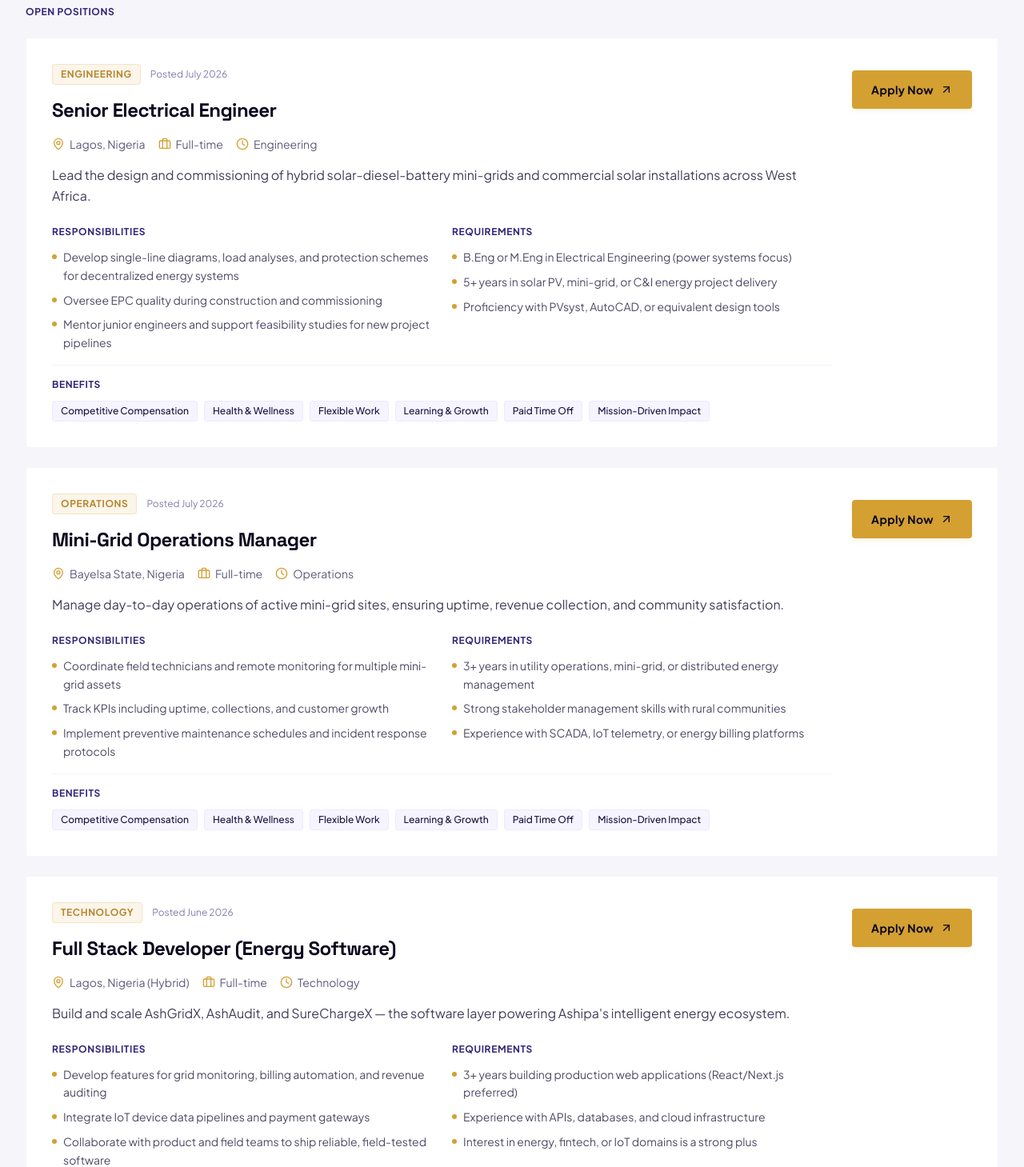
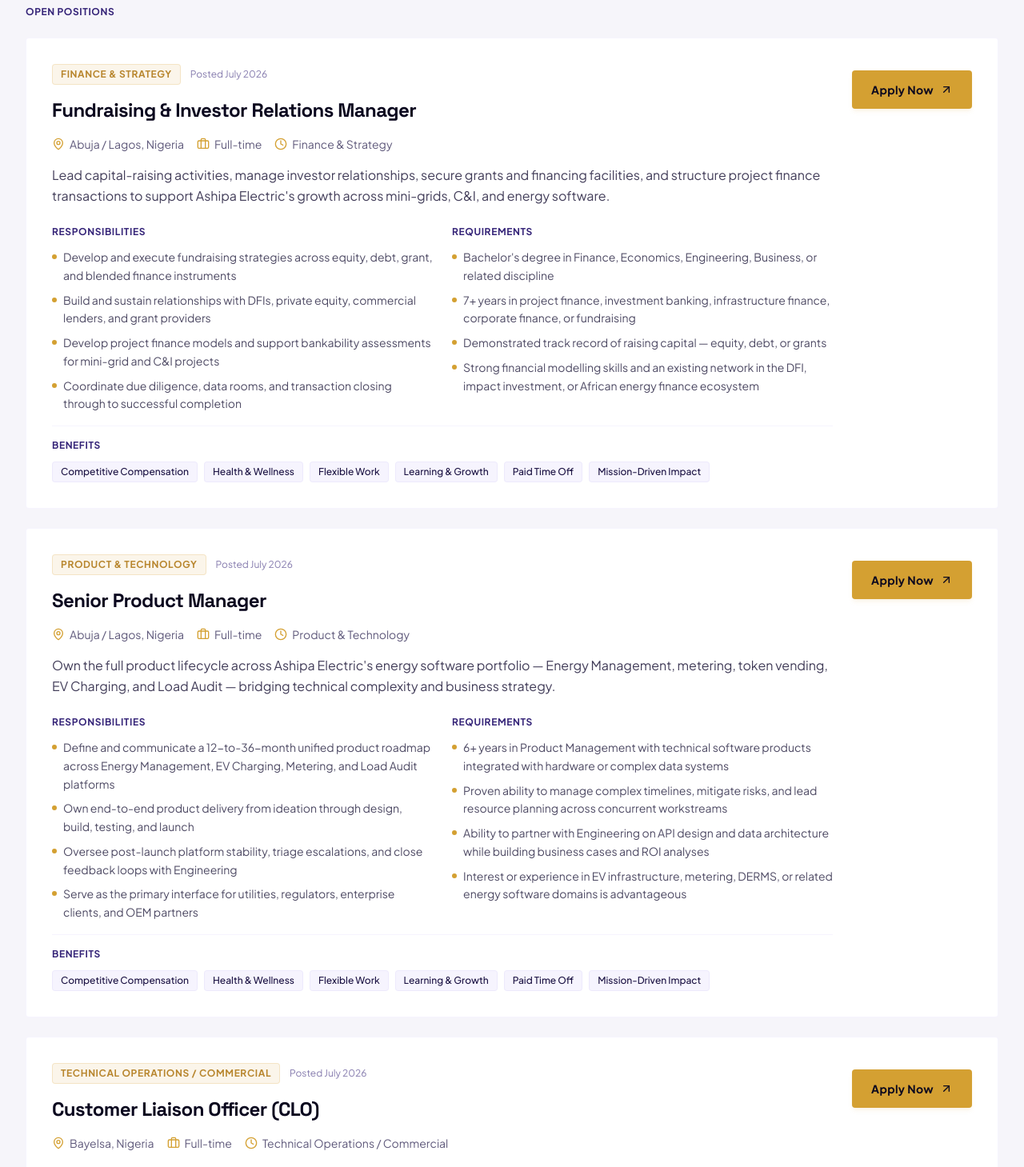
Before and after one commit to samuelawal/ash-website, a Next.js app: page /careers in a window 1280 px wide. Shown: the part 1040-2499 px from the top of the page at 80% size. Built offline with nearby package versions, Linux system fonts and the light colour scheme.

Commit message:
Added the right job opportunities to the site

```diff
--- a/src/content/siteData.ts
+++ b/src/content/siteData.ts
@@ -352,84 +352,114 @@
     ] as CareerBenefit[],
     items: [
       {
-        id: "senior-electrical-engineer",
-        title: "Senior Electrical Engineer",
-        department: "Engineering",
-        location: "Lagos, Nigeria",
+        id: "fundraising-investor-relations-manager",
+        title: "Fundraising & Investor Relations Manager",
+        department: "Finance & Strategy",
+        location: "Abuja / Lagos, Nigeria",
         type: "Full-time",
         posted: "July 2026",
-        description: "Lead the design and commissioning of hybrid solar-diesel-battery mini-grids and commercial solar installations across West Africa.",
+        description: "Lead capital-raising activities, manage investor relationships, secure grants and financing facilities, and structure project finance transactions to support Ashipa Electric's growth across mini-grids, C&I, and energy software.",
         responsibilities: [
-          "Develop single-line diagrams, load analyses, and protection schemes for decentralized energy systems",
-          "Oversee EPC quality during construction and commissioning",
-          "Mentor junior engineers and support feasibility studies for new project pipelines",
+          "Develop and execute fundraising strategies across equity, debt, grant, and blended finance instruments",
+          "Build and sustain relationships with DFIs, private equity, commercial lenders, and grant providers",
+          "Develop project finance models and support bankability assessments for mini-grid and C&I projects",
+          "Coordinate due diligence, data rooms, and transaction closing through to successful completion",
         ],
         requirements: [
-          "B.Eng or M.Eng in Electrical Engineering (power systems focus)",
-          "5+ years in solar PV, mini-grid, or C&I energy project delivery",
-          "Proficiency with PVsyst, AutoCAD, or equivalent design tools",
+          "Bachelor's degree in Finance, Economics, Engineering, Business, or related discipline",
+          "7+ years in project finance, investment banking, infrastructure finance, corporate finance, or fundraising",
+          "Demonstrated track record of raising capital — equity, debt, or grants",
+          "Strong financial modelling skills and an existing network in the DFI, impact investment, or African energy finance ecosystem",
         ],
-        applicationUrl: "https://docs.google.com/forms/d/e/1FAIpQLSeYOOgc2RtxnZLPh8fqamHrO7tB1f6_ML8pjXMp2EcO4-0ICQ/viewform",
+        applicationUrl: "https://forms.gle/oLmZw2C7x8TzuVKK9",
       },
       {
-        id: "mini-grid-operations-manager",
-        title: "Mini-Grid Operations Manager",
-        department: "Operations",
-        location: "Bayelsa State, Nigeria",
+        id: "senior-product-manager",
+        title: "Senior Product Manager",
+        department: "Product & Technology",
+        location: "Abuja / Lagos, Nigeria",
         type: "Full-time",
         posted: "July 2026",
-        description: "Manage day-to-day operations of active mini-grid sites, ensuring uptime, revenue collection, and community satisfaction.",
+        description: "Own the full product lifecycle across Ashipa Electric's energy software portfolio — Energy Management, metering, token vending, EV Charging, and Load Audit — bridging technical complexity and business strategy.",
         responsibilities: [
-          "Coordinate field technicians and remote monitoring for multiple mini-grid assets",
-          "Track KPIs including uptime, collections, and customer growth",
-          "Implement preventive maintenance schedules and incident response protocols",
+          "Define and communicate a 12-to-36-month unified product roadmap across Energy Management, EV Charging, Metering, and Load Audit platforms",
+          "Own end-to-end product delivery from ideation through design, build, testing, and launch",
+          "Oversee post-launch platform stability, triage escalations, and close feedback loops with Engineering",
+          "Serve as the primary interface for utilities, regulators, enterprise clients, and OEM partners",
         ],
         requirements: [
-          "3+ years in utility operations, mini-grid, or distributed energy management",
-          "Strong stakeholder management skills with rural communities",
-          "Experience with SCADA, IoT telemetry, or energy billing platforms",
+          "6+ years in Product Management with technical software products integrated with hardware or complex data systems",
+          "Proven ability to manage complex timelines, mitigate risks, and lead resource planning across concurrent workstreams",
+          "Ability to partner with Engineering on API design and data architecture while building business cases and ROI analyses",
+          "Interest or experience in EV infrastructure, metering, DERMS, or related energy software domains is advantageous",
         ],
-        applicationUrl: "https://docs.google.com/forms/d/e/1FAIpQLSeYOOgc2RtxnZLPh8fqamHrO7tB1f6_ML8pjXMp2EcO4-0ICQ/viewform",
+        applicationUrl: "https://forms.gle/nWsKt6x2abGWdfGm9",
       },
       {
-        id: "full-stack-developer",
-        title: "Full Stack Developer (Energy Software)",
-        department: "Technology",
-        location: "Lagos, Nigeria (Hybrid)",
+        id: "customer-liaison-officer",
+        title: "Customer Liaison Officer (CLO)",
+        department: "Technical Operations / Commercial",
+        location: "Bayelsa, Nigeria",
         type: "Full-time",
-        posted: "June 2026",
-        description: "Build and scale AshGridX, AshAudit, and SureChargeX — the software layer powering Ashipa's intelligent energy ecosystem.",
+        posted: "July 2026",
+        description: "Manage and optimize Distribution Transformers within assigned clusters — focusing on meter validation, energy accounting, customer engagement, revenue protection, and regulatory compliance.",
         responsibilities: [
-          "Develop features for grid monitoring, billing automation, and revenue auditing",
-          "Integrate IoT device data pipelines and payment gateways",
-          "Collaborate with product and field teams to ship reliable, field-tested software",
+          "Validate metering assets and customers connected to assigned DTs; oversee meter health, accuracy, and tamper prevention",
+          "Carry out disconnection/reconnection and supervise field technicians and contractors within DT clusters",
+          "Detect and report energy theft, illegal connections, and meter tampering; minimize technical and commercial losses",
+          "Prepare reports on DT performance, collection rates, and validation activities; enforce safety and regulatory compliance",
         ],
         requirements: [
-          "3+ years building production web applications (React/Next.js preferred)",
-          "Experience with APIs, databases, and cloud infrastructure",
-          "Interest in energy, fintech, or IoT domains is a strong plus",
+          "Minimum of HND in Electrical Engineering, Mechanical Engineering, or related field",
+          "Experience in meter management, customer validation, and energy loss reduction",
+          "Good understanding of Nigeria's electricity distribution landscape and regulations (including MYTO)",
+          "Strong analytical skills, Excel proficiency, and familiarity with mobile data collection applications",
         ],
-        applicationUrl: "https://docs.google.com/forms/d/e/1FAIpQLSeYOOgc2RtxnZLPh8fqamHrO7tB1f6_ML8pjXMp2EcO4-0ICQ/viewform",
+        applicationUrl: "https://forms.gle/NQWCifGAaQgwr5G18",
       },
       {
-        id: "project-development-associate",
-        title: "Project Development Associate",
-        department: "Business Development",
-        location: "Abuja, Nigeria",
+        id: "finance-accounting-associate",
+        title: "Finance & Accounting Associate",
+        department: "Finance & Operations",
+        location: "Abuja / Lagos, Nigeria",
         type: "Full-time",
-        posted: "June 2026",
-        description: "Support the origination and financial modelling of new mini-grid and C&I solar projects across Nigeria.",
+        posted: "July 2026",
+        description: "Maintain accurate financial records and support reporting, budgeting, compliance, cash flow monitoring, and audit readiness — serving as the operational backbone of the finance function.",
         responsibilities: [
-          "Conduct site assessments and prepare pre-feasibility reports",
-          "Build financial models for PPAs, lease structures, and grant-funded projects",
-          "Coordinate with engineering and legal teams through project close",
+          "Maintain day-to-day accounting records, process AP/AR, prepare bank reconciliations, and support payroll",
+          "Prepare monthly, quarterly, and annual financial statements, management accounts, and board reports",
+          "Support budgeting, variance analysis, cash flow forecasts, and treasury planning",
+          "Support statutory filings, external audits, fundraising trackers, and investor/lender reporting",
         ],
         requirements: [
-          "Bachelor's degree in Engineering, Finance, or related field",
-          "1–3 years in renewable energy project development or consulting",
-          "Strong Excel/financial modelling skills and attention to detail",
+          "Bachelor's degree in Accounting, Finance, Economics, or a related field",
+          "ICAN, ACCA, or ACA certification — qualified or in progress preferred",
+          "2–4 years of relevant experience in a finance or accounting role",
+          "Strong knowledge of accounting principles and proficiency in accounting software and MS Excel",
         ],
-        applicationUrl: "https://docs.google.com/forms/d/e/1FAIpQLSeYOOgc2RtxnZLPh8fqamHrO7tB1f6_ML8pjXMp2EcO4-0ICQ/viewform",
+        applicationUrl: "https://forms.gle/sPvTY9BHfehHExi87",
+      },
+      {
+        id: "hse-officer",
+        title: "Health, Safety & Environment (HSE) Officer",
+        department: "Technical Operations",
+        location: "Nigeria",
+        type: "Full-time",
+        posted: "July 2026",
+        description: "Drive health, safety, and environmental compliance across operations — ensuring a safe working environment for staff, contractors, and host communities while supporting regulatory compliance and continuous improvement.",
+        responsibilities: [
+          "Implement and monitor HSE policies, procedures, and standards across all sites",
+          "Conduct risk assessments, safety inspections, and audits; investigate incidents and recommend corrective actions",
+          "Deliver HSE inductions, trainings, and toolbox talks; monitor contractor HSE compliance",
+          "Prepare regular HSE reports and performance metrics; promote environmental sustainability and safe work practices",
+        ],
+        requirements: [
+          "Bachelor's degree in Engineering, Environmental Science, or related field",
+          "2–4 years of HSE experience (energy, construction, or engineering preferred)",
+          "Relevant certifications (NEBOSH, IOSH) are an added advantage",
+          "Strong knowledge of HSE regulations and ability to work across multiple project sites",
+        ],
+        applicationUrl: "mailto:careers@ashipaelectric.com?subject=Application%20-%20HSE%20Officer",
       },
     ] as JobPosting[],
   },
```
